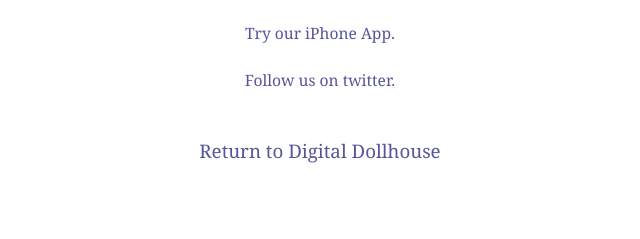
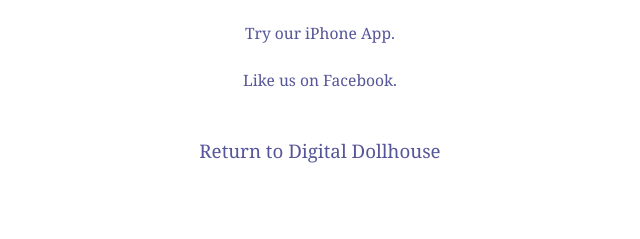
Before and after one commit to sundaysenergy/ddh-maint, a plain HTML site: page index.html in a window 1280 px wide. Shown: the part 258-497 px from the top of the page, 176-816 px from the left. Drawn offline with Linux system fonts and the light colour scheme.

Commit message:
facebook

```diff
--- a/index.html
+++ b/index.html
@@ -34,8 +34,8 @@
                           <a href="http://itunes.apple.com/us/app/digital-dollhouse-bedroom/id367471591?mt=8" title="Try our iPhone App">
                             Try our iPhone App.
                           </a><br /><br />
-                          <a href="http://twitter.com/Digitaldollhse" title="Follow us on twitter.">
-                            Follow us on twitter.
+                          <a href="https://www.facebook.com/pages/Digitaldollhousecom/51485708563" title="Facebook.">
+                            Like us on Facebook.
                           </a><br /><br /><br />
 
 
```
